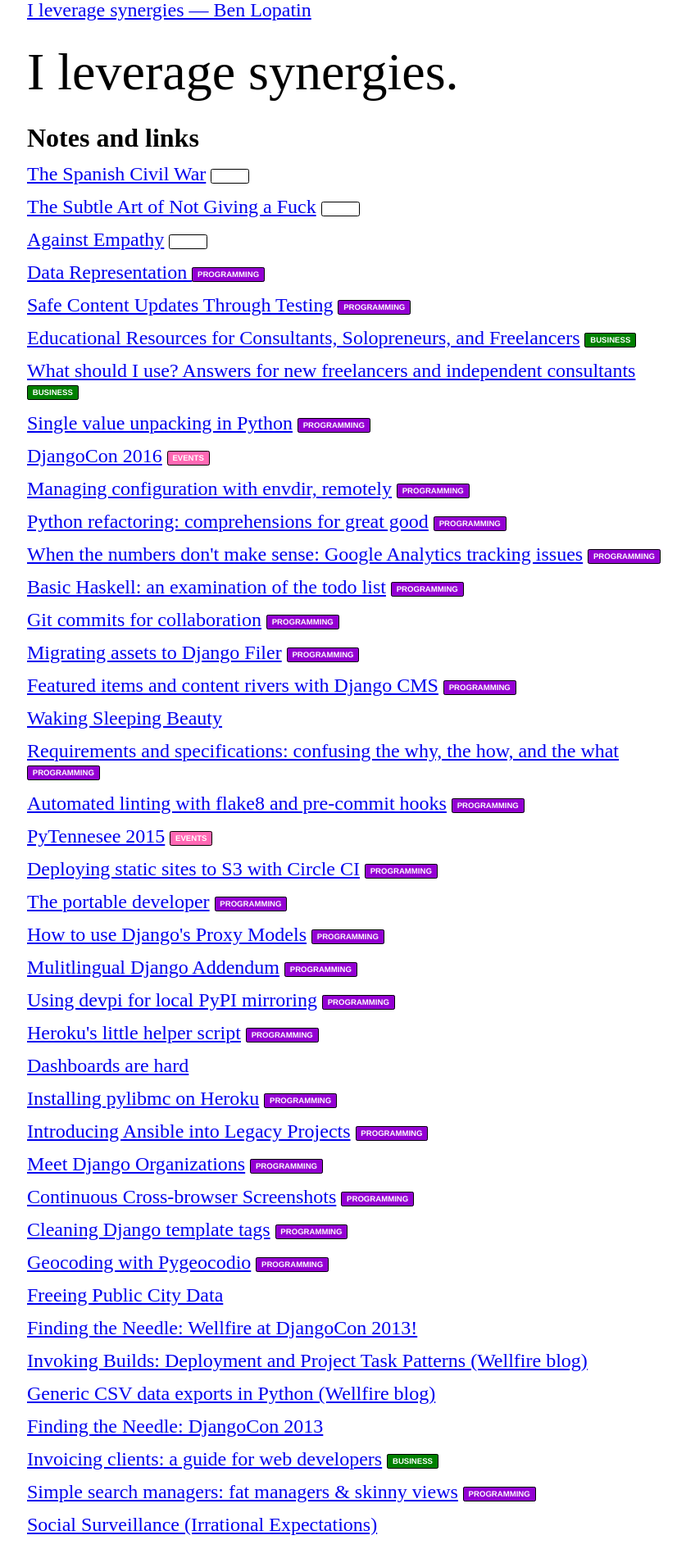
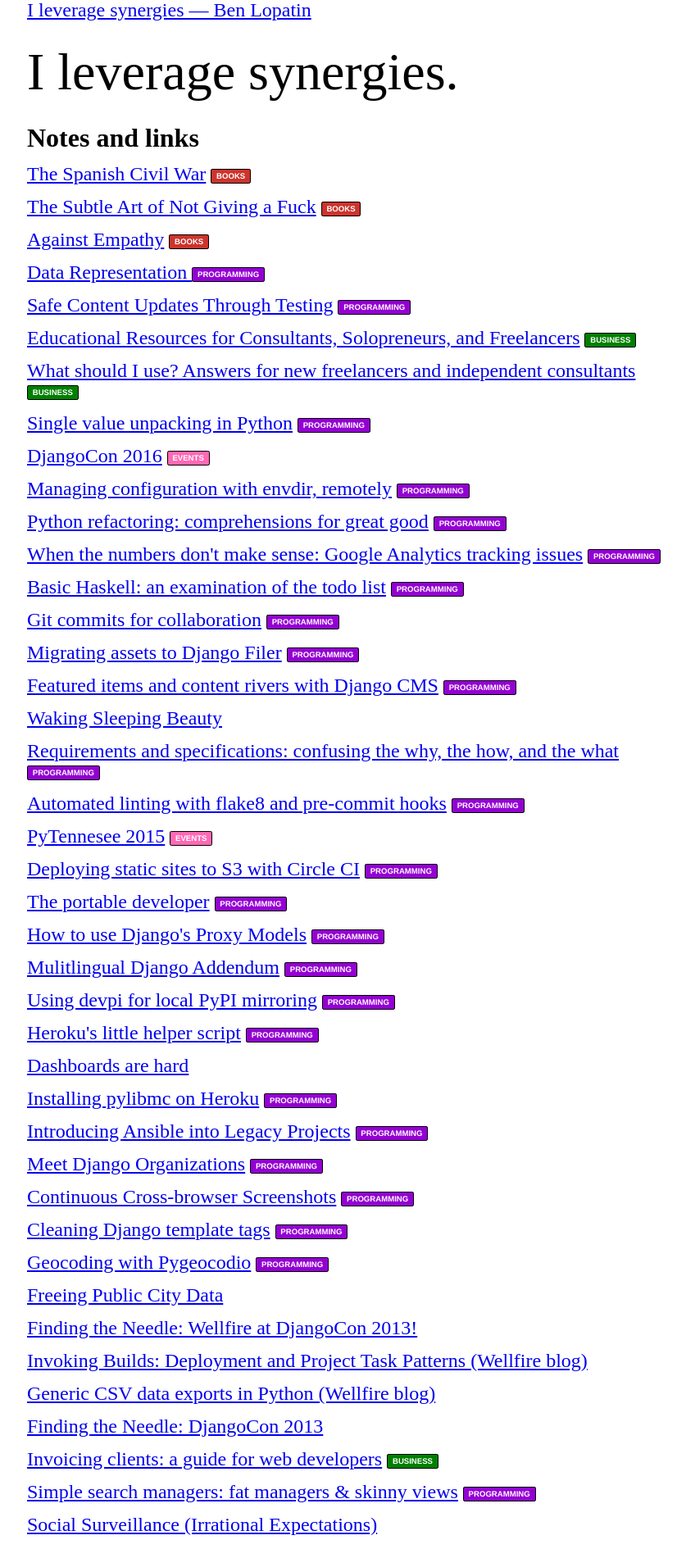
Before and after one commit to bennylope/bennylope.github.com, a Jekyll site: the page built from posts.html, in a window 1280 px wide. Shown: the top 1890 px of the page at 82% size, without its empty margins (207-1044 px from the left). Built offline with Jekyll 4.4.1, drawn with Linux system fonts in a browser that asks for light colours; comment, search, counter and statistics services are not loaded.

Commit message:
Add books category

```diff
--- a/_posts/2018-03-05-book-review.md
+++ b/_posts/2018-03-05-book-review.md
@@ -2,7 +2,7 @@
 title: "Against Empathy"
 permalink: /against-empathy/
 layout: post
-category: other
+category: books
 published: true
 date: 2018-03-04
 teaser: >
--- a/_posts/2018-03-15-giving-a-fuck.md
+++ b/_posts/2018-03-15-giving-a-fuck.md
@@ -2,7 +2,7 @@
 title: "The Subtle Art of Not Giving a Fuck"
 permalink: /the-subtle-art/
 layout: post
-category: other
+category: books
 published: true
 date: 2018-03-15
 teaser: >
--- a/_posts/2018-03-21-the-spanish-civil-war.md
+++ b/_posts/2018-03-21-the-spanish-civil-war.md
@@ -2,7 +2,7 @@
 title: "The Spanish Civil War"
 permalink: /the-spanish-civil-war/
 layout: post
-category: other
+category: books
 published: true
 date: 2018-03-21
 teaser: >
--- a/css/simple.css
+++ b/css/simple.css
@@ -141,6 +141,7 @@
     display: none;
 }
 
+.label-books { background-color: #CC342D; }
 .label-django { background-color: #0C4B33; }
 .label-python { background-color: #2b5b84; }
 .label-ruby { background-color: #CC342D; }
```
